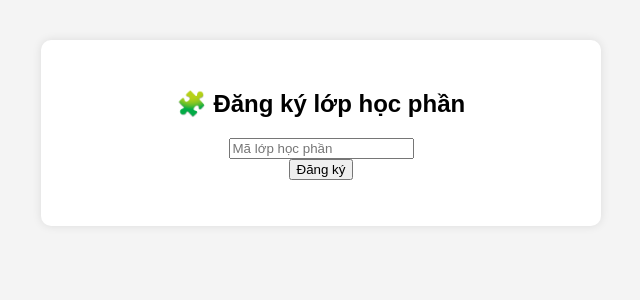
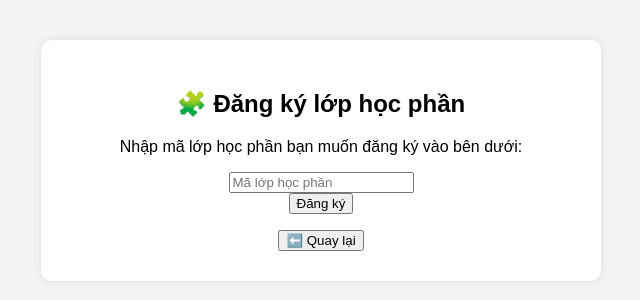
Before and after one commit to KienLe-0910/facecheck-attendance-system, a FastAPI app: page /enrollment.html in a window 1280 px wide. Shown: the top 300 px of the page, without its empty margins (319-959 px from the left). Run offline with FastAPI, Linux system fonts and the light colour scheme.

Commit message:
Update enrollment.html

```diff
--- a/templates/enrollment.html
+++ b/templates/enrollment.html
@@ -9,11 +9,14 @@
 <body>
   <div class="container">
     <h2>🧩 Đăng ký lớp học phần</h2>
+    <p>Nhập mã lớp học phần bạn muốn đăng ký vào bên dưới:</p>
+
     <form id="enrollForm">
-      <input type="text" name="class_id" placeholder="Mã lớp học phần" required><br>
+      <input type="text" name="class_id" id="class_id" placeholder="Mã lớp học phần" autocomplete="off" required><br>
       <button type="submit">Đăng ký</button>
     </form>
     <p id="msg"></p>
+    <button onclick="window.location.href='/student_dashboard.html'">⬅️ Quay lại</button>
   </div>
 
   <script>
@@ -25,16 +28,25 @@
 
     document.getElementById("enrollForm").addEventListener("submit", async (e) => {
       e.preventDefault();
-      const form = e.target;
-      const class_id = form.class_id.value;
+      const class_id = document.getElementById("class_id").value.trim();
+
+      if (!class_id) {
+        showMessage("msg", "⚠️ Vui lòng nhập mã lớp học phần!", false);
+        return;
+      }
 
       const res = await fetch("/enroll_class", {
         method: "POST",
         headers: { "Content-Type": "application/json" },
         body: JSON.stringify({ user_id, class_id })
       });
+
       const data = await res.json();
       showMessage("msg", data.message || data.detail, data.success !== false);
+
+      if (data.success) {
+        document.getElementById("enrollForm").reset();
+      }
     });
   </script>
 </body>
```
